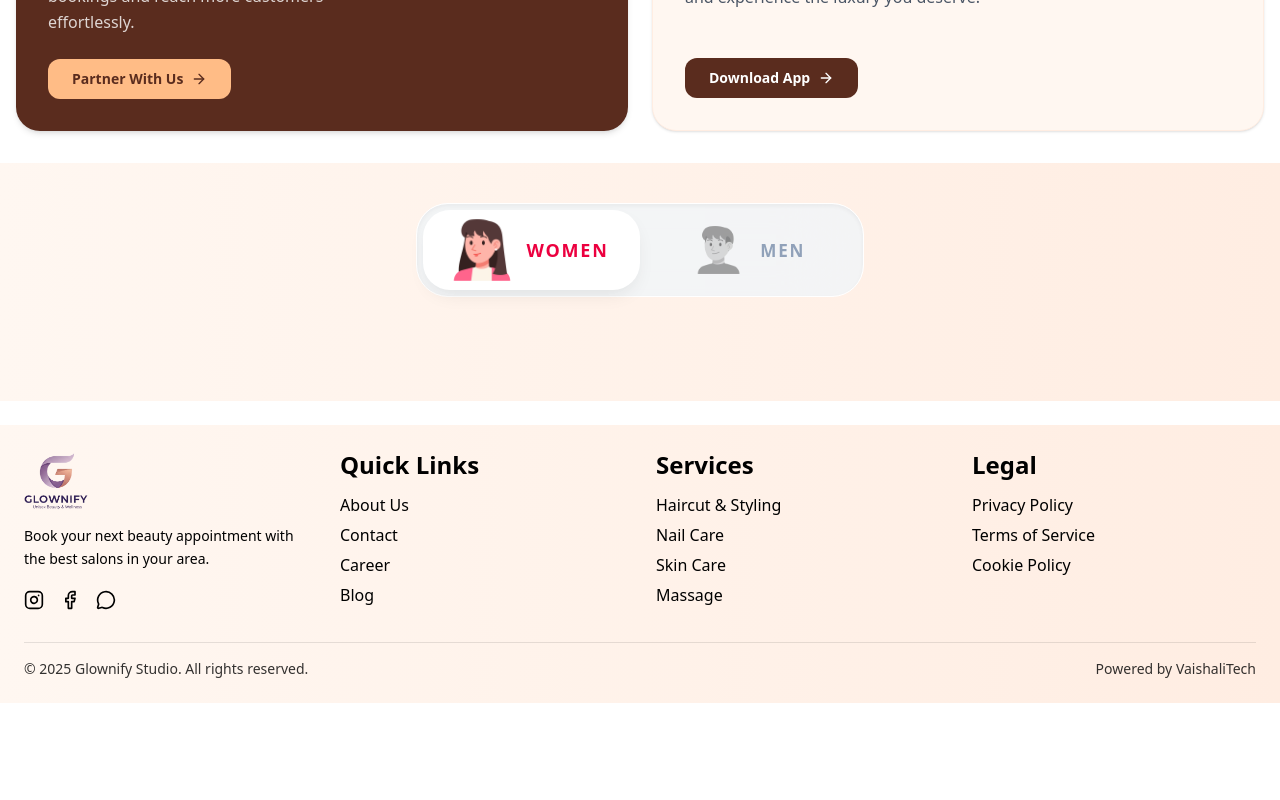
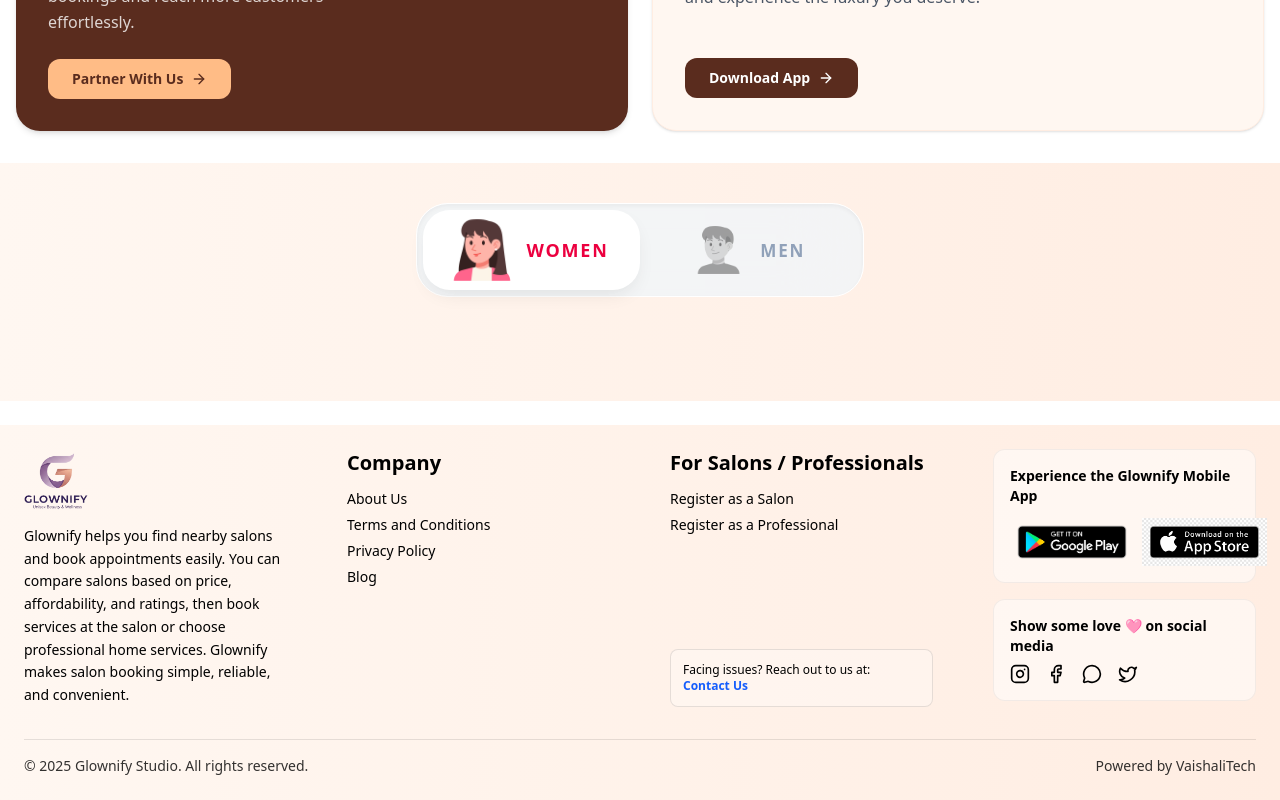
Before and after one commit to Glownify/Glownify-web, a React (Vite) app: page / in a window 1280 px wide. Shown: the part 1631-2431 px from the top of the page. Before the commit the page ends 2334 px from the top, so only its background shows below. Built offline with nearby package versions, Linux system fonts and the light colour scheme; no server answers.

Commit message:
Add Google Play Store badge image to assets

```diff
--- a/src/components/User/Footer.jsx
+++ b/src/components/User/Footer.jsx
@@ -1,72 +1,152 @@
-import React from 'react';
-import { Instagram, Facebook, MessageCircle, Globe } from 'lucide-react';
+import React from "react";
+import {
+  Instagram,
+  Facebook,
+  MessageCircle,
+  Twitter,
+  Youtube,
+} from "lucide-react";
 import { Link } from "react-router-dom";
+import playstore from "../../assets/google-playstore-badge.png";
+import appstore from "../../assets/apple-appstore-badge.png";
 
 const Footer = () => {
   return (
-    <footer className='mt-6 p-6 bg-gradient-to-r from-[#FFF7F1] to-[#FFEDE2] text-black'>
-      <div className='grid lg:grid-cols-4 md:grid-cols-2 sm:grid-cols-3 text-black gap-8'>
+    <footer className="mt-6 p-6 bg-linear-to-r from-[#FFF7F1] to-[#FFEDE2] text-black">
+      <div className="grid lg:grid-cols-4 md:grid-cols-2 sm:grid-cols-1 gap-15">
+        {/* Branding Section */}
+        <div className="space-y-3">
+          <img
+            className="w-16 h-16 object-contain"
+            src="/GlownifyLogoPng.png"
+            alt="Logo"
+          />
+          <p className="text-sm leading-relaxed">
+            Glownify helps you find nearby salons and book appointments easily.
+            You can compare salons based on price, affordability, and ratings,
+            then book services at the salon or choose professional home
+            services. Glownify makes salon booking simple, reliable, and
+            convenient.
+          </p>
+        </div>
 
-        {/* Branding Section */}
-        <div className='space-y-3'>
-          <img className="w-16 h-16 object-contain" src="/GlownifyLogoPng.png" alt="Logo" />
-          <p className='text-sm leading-relaxed'>
-            Book your next beauty appointment with the best salons in your area.
+        {/* Company Section */}
+        <div>
+          <p className="font-semibold text-xl mb-3">Company</p>
+          <ul className="space-y-1.5 text-sm">
+            <li>
+              <Link to="/about" className="hover:underline">
+                About Us
+              </Link>
+            </li>
+            <li>
+              <Link to="/terms-and-conditions" className="hover:underline">
+                Terms and Conditions
+              </Link>
+            </li>
+            <li>
+              <Link to="/privacy-policy" className="hover:underline">
+                Privacy Policy
+              </Link>
+            </li>
+            <li>
+              <Link to="/blogs" className="hover:underline">
+                Blog
+              </Link>
+            </li>
+          </ul>
+        </div>
+
+        {/* For Salons / Professionals Section */}
+        <div className="flex flex-col h-full">
+          <p className="font-semibold text-xl mb-3">
+            For Salons / Professionals
           </p>
-          {/* Social Icons using Lucide */}
-          <div className='flex gap-4 pt-2'>
-            <Instagram size={20} className="cursor-pointer hover:opacity-70 transition-opacity" />
-            <Facebook size={20} className="cursor-pointer hover:opacity-70 transition-opacity" />
-            <MessageCircle size={20} className="cursor-pointer hover:opacity-70 transition-opacity" />
+          <ul className="space-y-1.5 text-sm mb-4">
+            <li>
+              <Link
+                to="/partner-with-us/salon-owner-register"
+                className="hover:underline"
+              >
+                Register as a Salon
+              </Link>
+            </li>
+            <li>
+              <Link
+                to="/partner-with-us/independent-professional-register"
+                className="hover:underline"
+              >
+                Register as a Professional
+              </Link>
+            </li>
+          </ul>
+
+          {/* Contact Box */}
+          <div className="mt-auto p-3 border border-black/10 rounded-lg bg-white/30 text-xs">
+            <p className="font-medium">Facing issues? Reach out to us at:</p>
+            <Link
+              to="/contact-us"
+              className="text-blue-600 font-bold hover:underline"
+            >
+              Contact Us
+            </Link>
           </div>
         </div>
 
-        {/* Quick Links */}
-        <div>
-          <p className='font-semibold text-2xl mb-3'>Quick Links</p>
-          <ul className='space-y-1.5'>
-            <li><Link to='/about' className="hover:underline">About Us</Link></li>
-            <li>
-              <Link to='/contact' className="hover:underline">Contact</Link>
-            </li>
-             <li>
-              <Link to='/partner-with-us' className="hover:underline">Career</Link>
-            </li>
-             <li>
-              <Link to='/blogs' className="hover:underline">Blog</Link>
-            </li>
-            {/* <li>Blog</li> */}
-          </ul>
-        </div>
+        {/* Mobile App & Social Section (Replaced Legal) */}
+        <div className="space-y-4">
+          {/* App Box */}
+          <div className="p-4 bg-white/50 rounded-xl border border-black/5">
+            <p className="font-semibold text-sm mb-3">
+              Experience the Glownify Mobile App
+            </p>
+            <div className="flex gap-2">
+              <img
+                src={playstore}
+                alt="Play Store"
+                className="h-12 cursor-pointer"
+              />
+              <img
+                src={appstore}
+                alt="App Store"
+                className="h-12 cursor-pointer"
+              />
+            </div>
+          </div>
 
-        {/* Services */}
-        <div>
-          <p className='font-semibold text-2xl mb-3'>Services</p>
-          <ul className='space-y-1.5'>
-            <li>Haircut & Styling</li>
-            <li>Nail Care</li>
-            <li>Skin Care</li>
-            <li>Massage</li>
-          </ul>
-        </div>
-
-        {/* Legal */}
-        <div>
-          <p className='font-semibold text-2xl mb-3'>Legal</p>
-          <ul className='space-y-1.5'>
-            <li>Privacy Policy</li>
-            <li>Terms of Service</li>
-            <li>Cookie Policy</li>
-          </ul>
+          {/* Social Love Box */}
+          <div className="p-4 bg-white/50 rounded-xl border border-black/5">
+            <p className="font-semibold text-sm mb-2">
+              Show some love 🩷 on social media
+            </p>
+            <div className="flex gap-4">
+              <Instagram
+                size={20}
+                className="hover:text-pink-600 cursor-pointer transition-colors"
+              />
+              <Facebook
+                size={20}
+                className="hover:text-blue-600 cursor-pointer transition-colors"
+              />
+              <MessageCircle
+                size={20}
+                className="hover:text-green-600 cursor-pointer transition-colors"
+              />
+              <Twitter
+                size={20}
+                className="hover:text-blue-400 cursor-pointer transition-colors"
+              />
+            </div>
+          </div>
         </div>
       </div>
 
-      <hr className='mt-8 border-black/10' />
+      <hr className="mt-8 border-black/10" />
 
       {/* Bottom Bar */}
-      <div className='grid md:grid-cols-2 mt-4 text-sm opacity-80'>
+      <div className="grid md:grid-cols-2 mt-4 text-sm opacity-80">
         <p>© 2025 Glownify Studio. All rights reserved.</p>
-        <p className='md:text-end'>Powered by VaishaliTech</p>
+        <p className="md:text-end">Powered by VaishaliTech</p>
       </div>
     </footer>
   );
--- a/src/components/User/MockPhone.jsx
+++ b/src/components/User/MockPhone.jsx
@@ -1,7 +1,7 @@
 import { Star } from "lucide-react";
 
 export const PhoneMockup = () => (
-  <div className="w-64 h-[500px] bg-slate-900 rounded-[3rem] p-3 shadow-2xl relative border-[6px] border-slate-800">
+  <div className="w-64 h-125 bg-slate-900 rounded-[3rem] p-3 shadow-2xl relative border-[6px] border-slate-800">
     <div className="w-24 h-6 bg-slate-800 absolute top-0 left-1/2 -translate-x-1/2 rounded-b-2xl z-20"></div>
     <div className="bg-white w-full h-full rounded-[2.2rem] overflow-hidden flex flex-col">
       <div className="p-5 border-b border-slate-50">
```
Also changed, not shown: src/components/User/Navbar.jsx (+43 -22 lines), src/assets/apple-appstore-badge.png (added), src/assets/google-playstore-badge.png (added).
